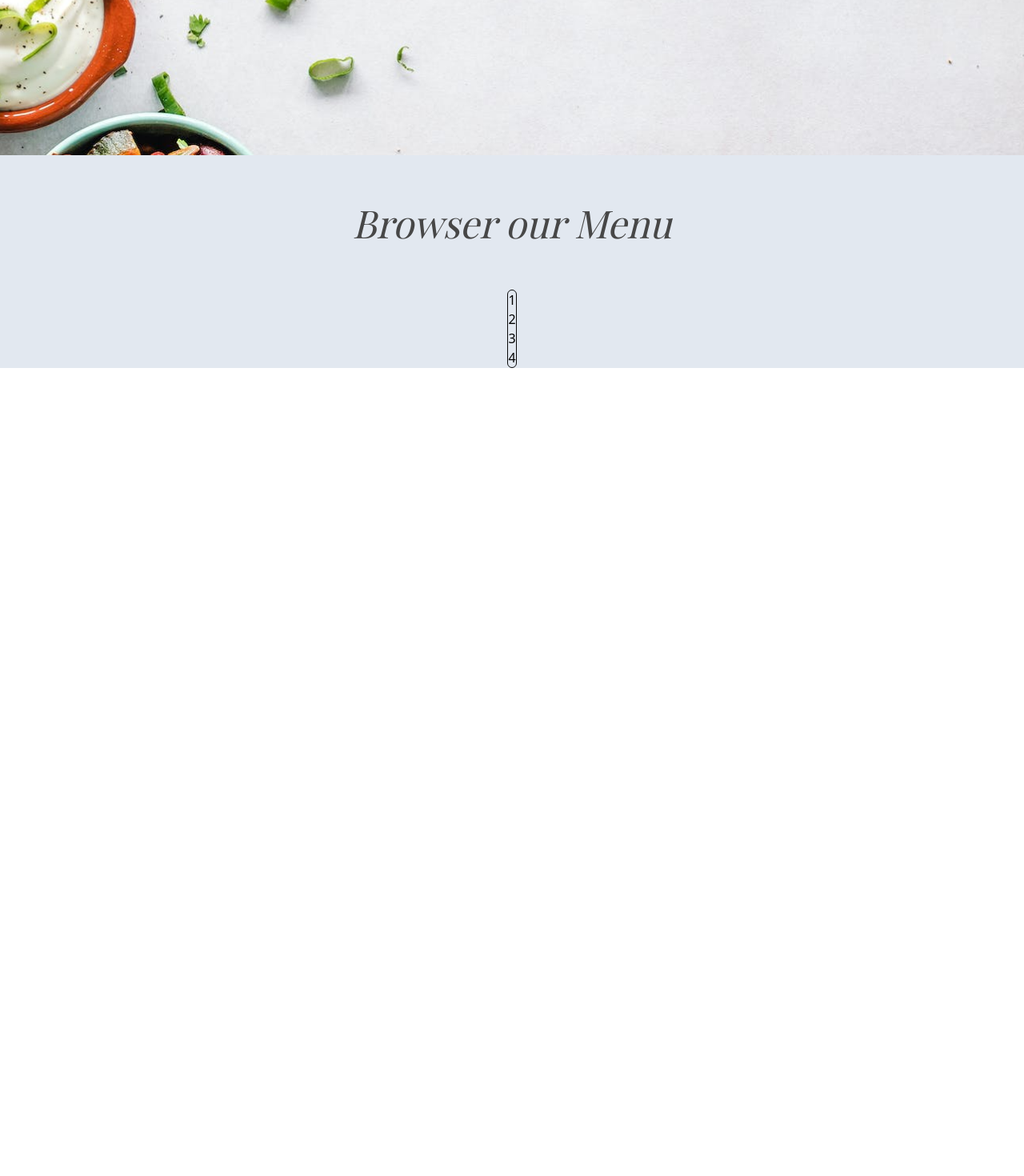
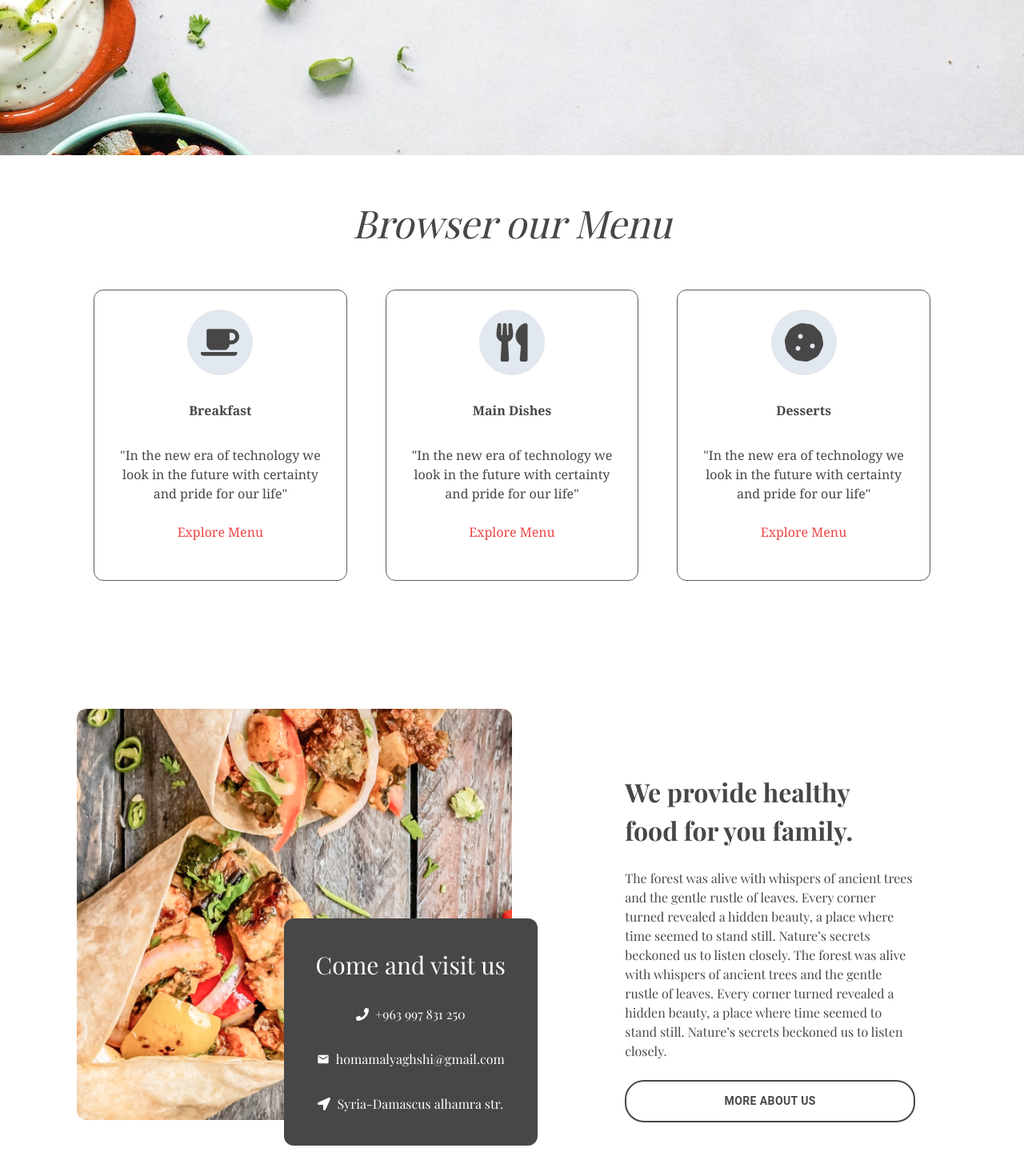
Before and after one commit to HomamAlyaghshi/Foodisphere, a React (Create React App) app: page / in a window 1280 px wide. Shown: the part 756-2226 px from the top of the page at 80% size. Before the commit the page ends 1216 px from the top, so only its background shows below. Built offline with nearby package versions, Linux system fonts and the light colour scheme; a web font is replaced by a local one.

Commit message:
homepage

```diff
--- /dev/null
+++ b/src/HomePageComponents/About.jsx
@@ -0,0 +1,58 @@
+import React from "react";
+import { FaLocationArrow, FaPhone } from "react-icons/fa";
+import { MdEmail } from "react-icons/md";
+import ButtonTheme from "../Components/ButtonTheme";
+
+const About = () => {
+  return (
+    <div className="flex w-full h-full bg-lightColor ">
+      <div className="w-full h-full flex px-24 py-28">
+        <div className="w-1/2  relative">
+          <img
+            alt="about"
+            src="/images/HomePage/about.png"
+            className="h-full w-full rounded-xl"
+          />
+          <div className="z-10 bg-themeColor rounded-xl absolute -bottom-12 -right-12 m-4 py-2 px-10 text-white grid justify-center items-center text-center font-playfair">
+            <h1 className=" mt-8 text-3xl">Come and visit us</h1>
+            <div className="flex justify-center items-center mt-8 gap-2">
+              <FaPhone />
+              <h2>+963 997 831 250</h2>
+            </div>
+            <div className="flex justify-center items-center mt-8 gap-2">
+              <MdEmail />
+              <h2>homamalyaghshi@gmail.com</h2>
+            </div>
+            <div className="flex justify-center items-center my-8 gap-2">
+              <FaLocationArrow />
+              <h2>Syria-Damascus alhamra str.</h2>
+            </div>
+          </div>
+        </div>
+        <div className="w-1/2 justify-center items-center text-left font-playfair  text-themeColor relative">
+          <div className=" w-2/3 absolute right-0 top-20 mr-10">
+            <strong className="text-[32px]">
+              We provide healthy
+              <br />
+              food for you family.
+            </strong>
+            <div className="text-[16px] mt-6 mb-6 ">
+              The forest was alive with whispers of ancient trees and the gentle
+              rustle of leaves. Every corner turned revealed a hidden beauty, a
+              place where time seemed to stand still. Nature’s secrets beckoned
+              us to listen closely. The forest was alive with whispers of
+              ancient trees and the gentle rustle of leaves. Every corner turned
+              revealed a hidden beauty, a place where time seemed to stand
+              still. Nature’s secrets beckoned us to listen closely.
+            </div>
+            <ButtonTheme variant={'outlined'} color={'#474747'}>
+                More About Us
+            </ButtonTheme>
+          </div>
+        </div>
+      </div>
+    </div>
+  );
+};
+
+export default About;
--- a/src/HomePageComponents/CardMenu.jsx
+++ b/src/HomePageComponents/CardMenu.jsx
@@ -1,15 +1,19 @@
-import React from 'react'
+import React from 'react';
 
-const CardMenu = () => {
+const CardMenu = ({ icon, title, description }) => {
   return (
-    <div className='grid border-[1px] rounded-xl border-neutral-950'>
-      <div>1</div>
-      <div>2</div>
-      <div>3</div>
-      <div>4</div>
+    <div className='grid border-[1px] rounded-xl border-themeColorLight justify-center text-center items-center text-themeColor font-serif px-8 py-12 '>
+      <div className='flex flex-col items-center -mt-6'>
+        <div className='bg-slate-200 rounded-full border p-4'>
+          {icon}
+        </div>
 
+        <div className='mt-8'><strong>{title}</strong></div>
+        <div className='mt-8'>{description}</div>
+        <button className='mt-6 text-red-500 transition-all duration-300 hover:text-red-400 hover:scale-105 '>Explore Menu</button>
+      </div>
     </div>
-  )
+  );
 }
 
-export default CardMenu
+export default CardMenu;
--- a/src/HomePageComponents/Menu.jsx
+++ b/src/HomePageComponents/Menu.jsx
@@ -1,14 +1,29 @@
 import React from "react";
 import CardMenu from "./CardMenu";
+import { FaCoffee,FaUtensils ,FaCookie   } from 'react-icons/fa';
 
 const Menu = () => {
   return (
-    <div className="w-full h-full grid justify-center items-center bg-slate-200">
-      <h1 className="sm:text-[38px] md:text-[48px] text-[28px] font-playfair italic text-center text-themeColor mt-12 ">
+    <div className="w-full h-full grid justify-center items-center  my-12 ">
+      <h1 className="sm:text-[38px] md:text-[48px] text-[28px] font-playfair italic text-center text-themeColor ">
         Browser our Menu
       </h1>
-      <div className="flex justify-center items-center mt-12">
-        <CardMenu />
+      <div className="sm:flex grid justify-center items-center mt-12 gap-12">
+      <CardMenu
+        icon={<FaCoffee className='w-12 h-12' />}
+        title="Breakfast"
+        description= {<>"In the new era of technology we <br/> look in the future with certainty <br/> and pride for our life" </>}
+      />
+      <CardMenu
+        icon={<FaUtensils  className='w-12 h-12' />}
+        title="Main Dishes"
+        description= {<>"In the new era of technology we <br/> look in the future with certainty <br/> and pride for our life" </>}
+      />
+      <CardMenu
+        icon={<FaCookie   className='w-12 h-12' />}
+        title="Desserts"
+        description= {<>"In the new era of technology we <br/> look in the future with certainty <br/> and pride for our life" </>}
+      />
       </div>
     </div>
   );
--- a/src/Pages/HomePage.jsx
+++ b/src/Pages/HomePage.jsx
@@ -2,6 +2,7 @@ import React from 'react'
 import Appbar from '../Shared/Appbar'
 import Hero from '../HomePageComponents/Hero'
 import Menu from '../HomePageComponents/Menu'
+import About from '../HomePageComponents/About'
 
 
 const HomePage = () => {
@@ -10,6 +11,7 @@ const HomePage = () => {
         <Appbar/>
         <Hero/>
         <Menu/>
+        <About/>
 
 
     </div>
```
Also changed, not shown: public/images/HomePage/about.png (added).
